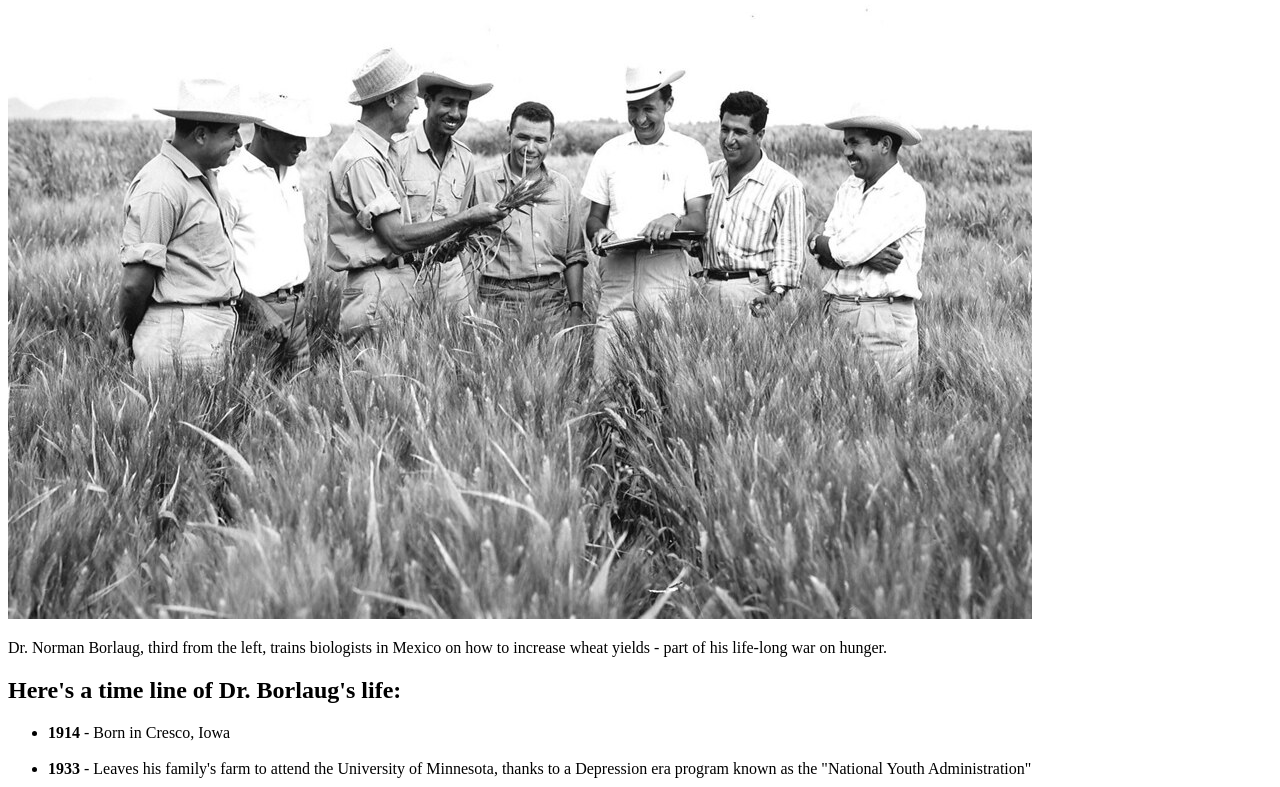
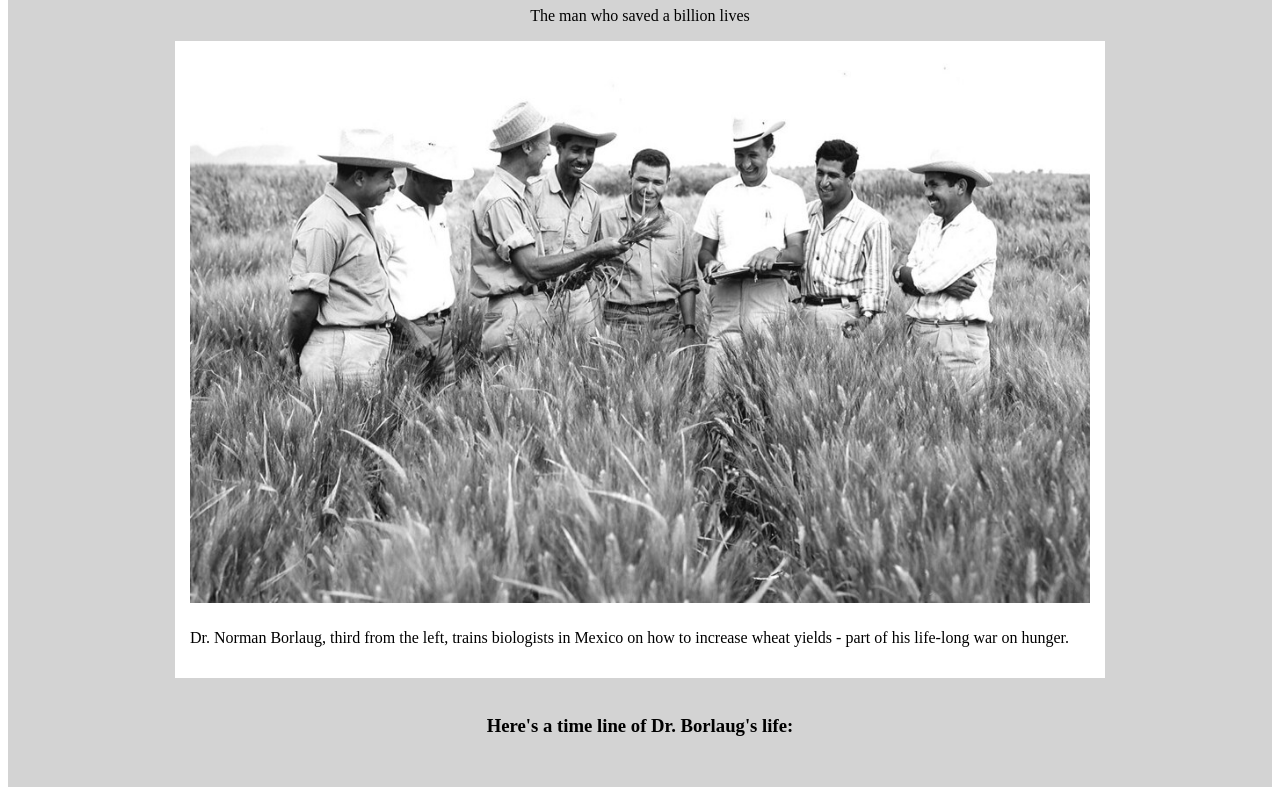
Before and after one commit to dimbyr/HTML-CSS-Microverse, a plain HTML site: page index.html in a window 1280 px wide. Shown: the part 118-905 px from the top of the page. Drawn offline with Linux system fonts and the light colour scheme.

Commit message:
centralised image

```diff
--- a/css/style.css
+++ b/css/style.css
@@ -0,0 +1,28 @@
+#title {
+  text-align: center;
+}
+#main {
+  background-color: lightgray;
+  margin: 30px auto;
+  max-width: 1280px;
+  max-height: 100%;
+  border-radius: 5px;
+  padding: 15px;
+  word-wrap: break-word;
+}
+#image{
+  display: block;
+  max-width: 100%;
+  padding-bottom: 10px;
+}
+#img-div{
+  max-width: 900px;
+  margin: 0 auto;
+  padding: 15px;
+  background-color: white;
+  block-size: 100%;
+}
+#tribute-info{
+  max-width: 600px;
+  margin: auto;
+}
--- a/index.html
+++ b/index.html
@@ -10,7 +10,7 @@
 
   <body>
     <h1 id = "title"> Dr. Norman Borlaug </h1>
-    <p>
+    <p id="title">
       The man who saved a billion lives
     </p>
     <div id="img-div">
@@ -18,13 +18,13 @@
       <p id="img-caption">
         Dr. Norman Borlaug, third from the left, trains biologists in Mexico on how to increase wheat yields - part of his life-long war on hunger.
       </p>
-    </div>
+    </div><br>
 
+
+    <h3 id="title">
+      Here's a time line of Dr. Borlaug's life:
+    </h3><br>
     <div id="tribute-info">
-    <h2>
-      Here's a time line of Dr. Borlaug's life:
-    </h2>
-
     <ul>
       <li><strong>1914</strong> - Born in Cresco, Iowa</li>
       <br>
@@ -73,7 +73,7 @@
   </div>
 
 
-    <p>
+    <p id="title">
       <strong>If you have time, you should read more about this incredible human being on his <a id="tribute-link" href="https://en.wikipedia.org/wiki/Norman_Borlaug" target="_blank">Wikipedia entry.</a> </strong>
     </p>
 
```
